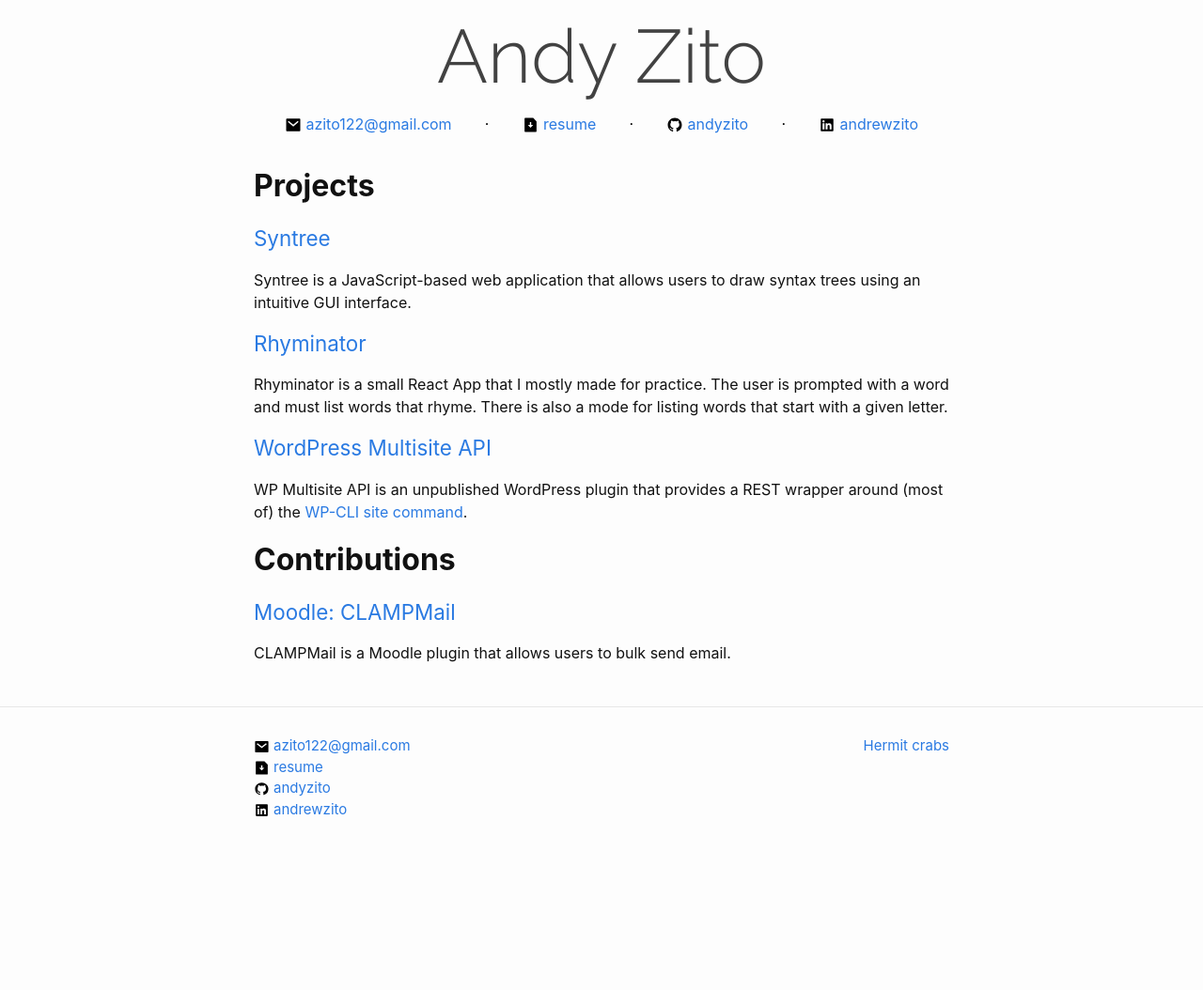
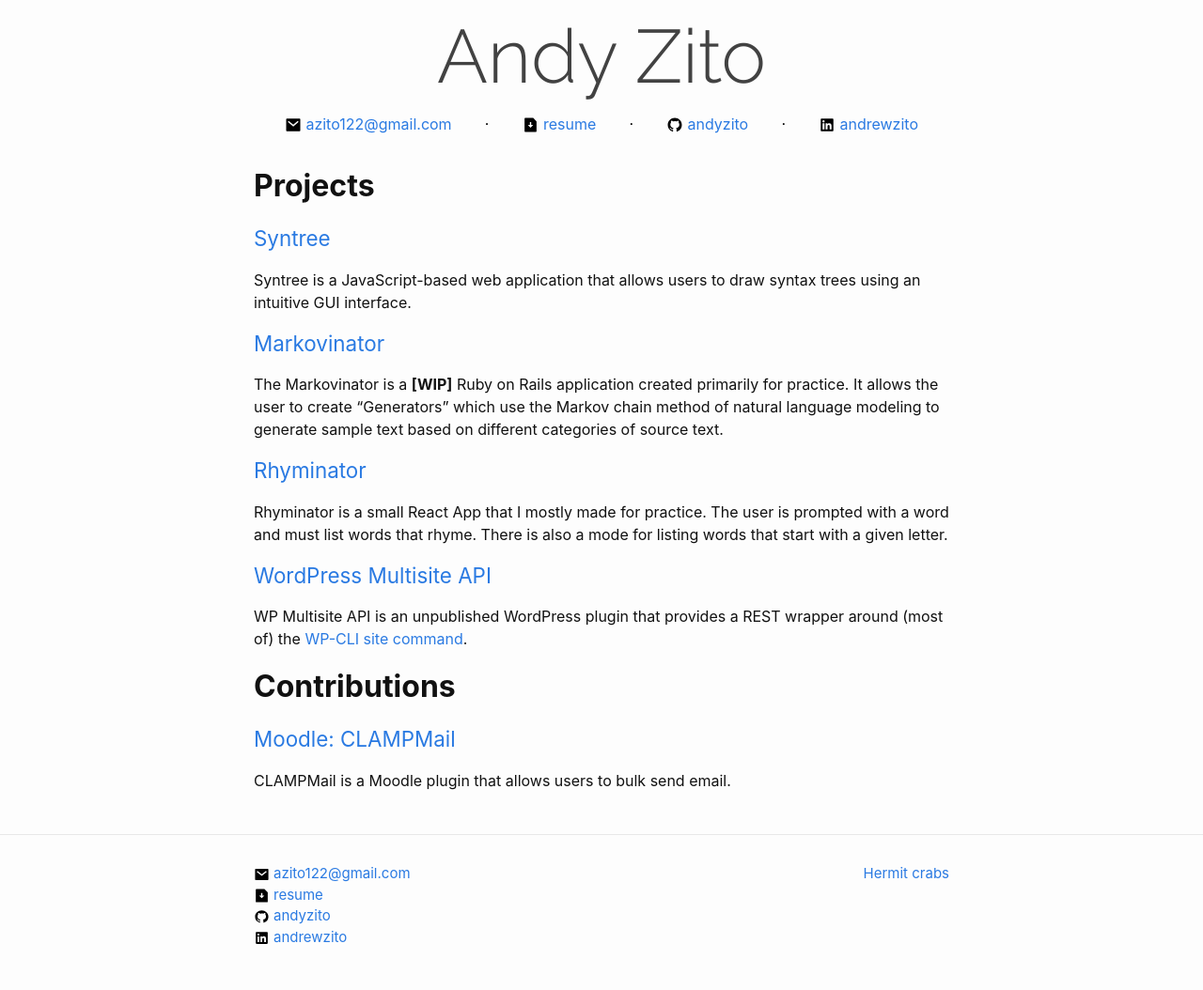
Before and after one commit to andyzito/andyzito.github.io, a Jekyll site: the page built from index.md, in a window 1280 px wide. Shown: the whole page at 94% size. Built offline with Jekyll 4.4.1, drawn with Linux system fonts in a browser that asks for light colours; our own code applies the rules of GitHub Pages for plain Markdown files; before the commit the page ends 918 px from its top, so only the background shows below that.

Commit message:
Add Markovinator

```diff
--- a/index.md
+++ b/index.md
@@ -9,6 +9,10 @@ layout: home
 ## [Syntree](https://syntree.andycodesthings.com)
 
 Syntree is a JavaScript-based web application that allows users to draw syntax trees using an intuitive GUI interface.
+
+## [Markovinator](https://markovinator.andycodesthings.com)
+
+The Markovinator is a **[WIP]** Ruby on Rails application created primarily for practice. It allows the user to create "Generators" which use the Markov chain method of natural language modeling to generate sample text based on different categories of source text.
 
 ## [Rhyminator](https://rhyminator.andycodesthings.com)
 
```
